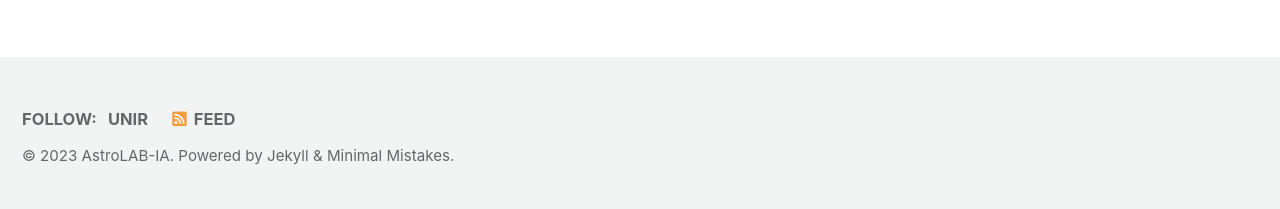
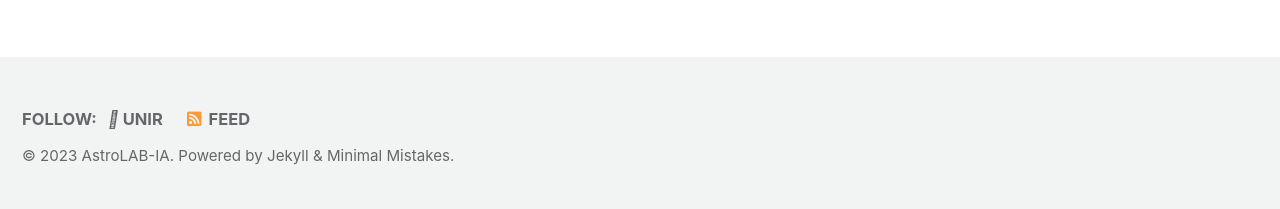
Before and after one commit to UNIR-ASTRO-IA/UNIR-ASTRO-IA.github.io, a Jekyll site: the page built from index.html, in a window 1280 px wide. Shown: the part 846-1055 px from the top of the page. Built offline with Jekyll 4.4.1, drawn with Linux system fonts in a browser that asks for light colours; cached includes are drawn as plain includes; the list of posts is cut into pages by our own code.

Commit message:
Correct the icon for the UNIR web link

```diff
--- a/_config.yml
+++ b/_config.yml
@@ -134,7 +134,7 @@ author:
 footer:
   links:
     - label: "UNIR"
-      icon: "globe"
+      icon: "fa-globe"
       url: "https://www.unir.net/"
     - label: "Twitter"
       icon: "fab fa-fw fa-twitter-square"
```
